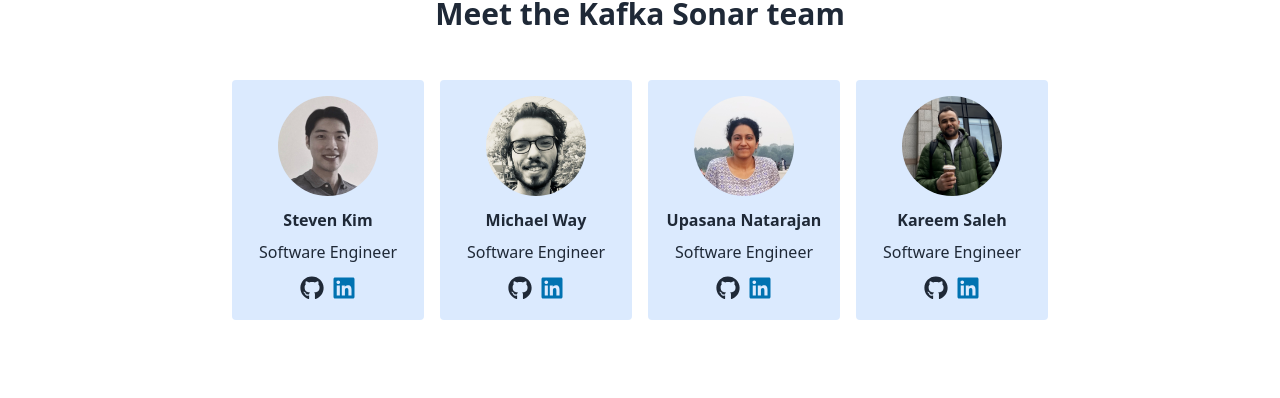
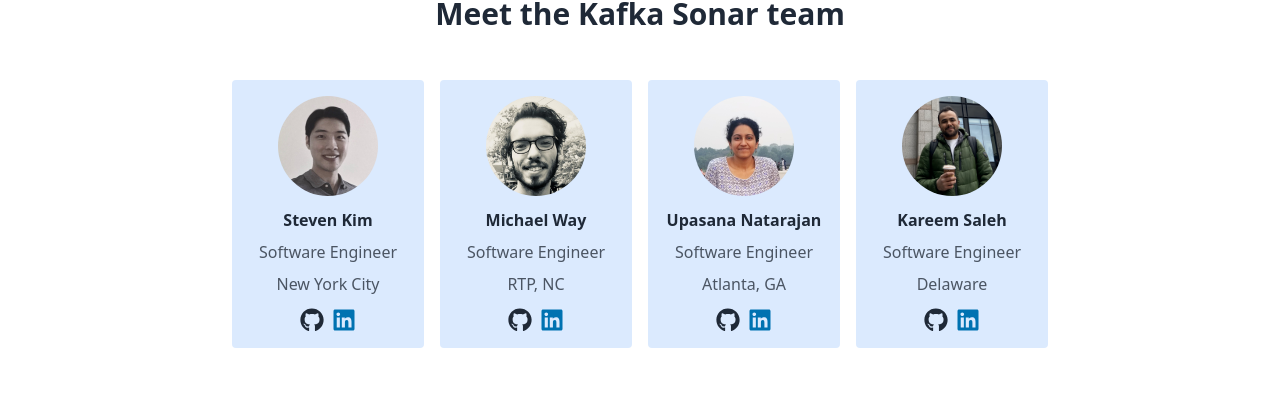
Before and after one commit to Kafka-Sonar/kafka-sonar-splash-page, a Next.js app: page / in a window 1280 px wide. Shown: the part 2099-2497 px from the top of the page. Built offline with nearby package versions, Linux system fonts and the light colour scheme; no server answers.

Commit message:
updated contributors section with team member locations

```diff
--- a/src/components/Contributors.tsx
+++ b/src/components/Contributors.tsx
@@ -8,24 +8,28 @@
         github: "https://github.com/stekim4",
         name: "Steven Kim",
         src: "/steven.jpeg",
+        location: "New York City"
     },
     {
         linkedIn: "https://www.linkedin.com/in/michaeljway/",
         github: "https://github.com/mjsway",
         name: "Michael Way",
         src: "/michael.jpg",
+        location: "RTP, NC"
     },
     {
         linkedIn: "https://www.linkedin.com/in/upasananatarajan/",
         github: "https://github.com/unatarajan",
         name: "Upasana Natarajan",
         src: "/upasana.jpg",
+        location: "Atlanta, GA"
     },
     {
         linkedIn: "https://www.linkedin.com/in/kareemhs",
         github: "https://github.com/kareemhs",
         name: "Kareem Saleh",
         src: "/kareem.png",
+        location: "Delaware"
     },
 ];
 
@@ -54,10 +58,10 @@
             initial="hidden"
             animate="show"
         >
-            {team.map(({ name, src, linkedIn, github }, i) => (
+            {team.map(({ name, src, location, linkedIn, github }, i) => (
                 // Individual contributor's card
                 <motion.div
-                    className="p-4 rounded flex flex-col items-center gap-2 bg-blue-100 w-full sm:w-[192px] h-[240px]"
+                    className="p-4 rounded flex flex-col items-center gap-2 bg-blue-100 w-full sm:w-[192px]"
                     whileHover={{ boxShadow: "0 10px 30px rgba(0, 0, 0, 0.05)", translateY: -10 }}
                     transition={{ duration: ".3" }}
                     variants={item}
@@ -76,7 +80,10 @@
                     <div className="mt-1 text-l font-bold">{name}</div>
 
                     {/* Contributor's title */}
-                    <div className="text-base">Software Engineer</div>
+                    <div className="text-base text-gray-600">Software Engineer</div>
+
+                    {/* Contributor's location */}
+                    <div className="text-base text-gray-600">{location}</div>
 
                     {/* Icons linked to contributor's GitHub and LinkedIn */}
                     <div className="mt-1 flex justify-center gap-2">
```
